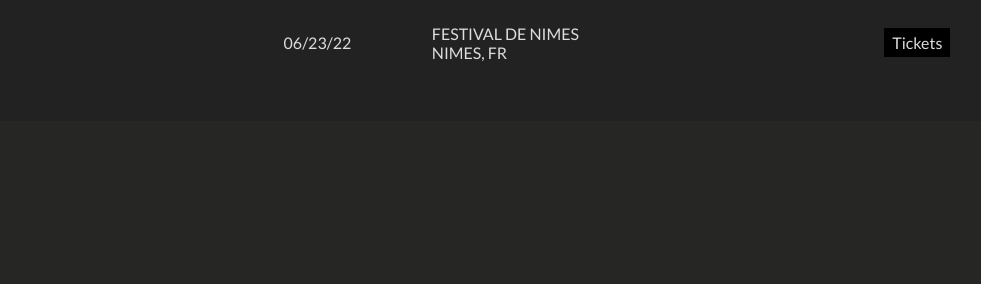
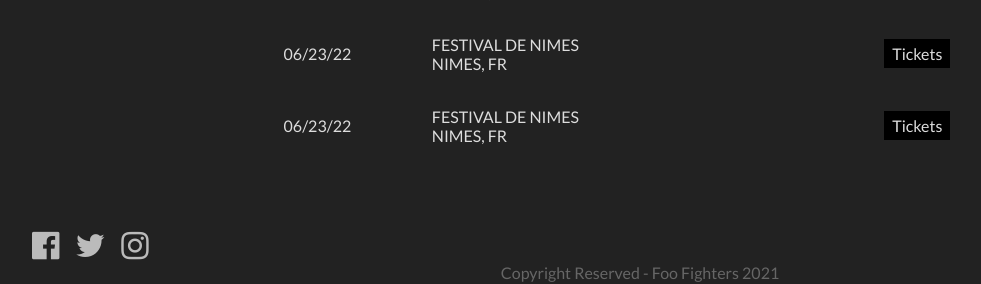
Before and after one commit to AymaneHrouch/foo-fighters-frontend, a PHP site: page / in a window 1280 px wide. Shown: the part 2806-3090 px from the top of the page, without its empty margins (0-981 px from the left). Before the commit the page ends 2867 px from the top, so only its background shows below. Run offline with PHP 8.4, Linux system fonts and the light colour scheme; some web fonts are replaced.

Commit message:
add footer

```diff
--- a/assets/common/css/style.css
+++ b/assets/common/css/style.css
@@ -78,6 +78,7 @@
 #members {
   background: linear-gradient(rgba(0, 0, 0, 0.541), rgba(0, 0, 0, 0.445)),
     url("https://www.morrisonhotelgallery.com/images/big/05-dave-grohl-foo-fighters-2008-by-dustin-rabin-067b-2409530.jpg");
+    padding: 2.6rem 0;
 }
 
 #members div {
@@ -186,6 +187,43 @@
   background-color: #ddd;
   color: #000;
 }
+
+/* Footer */
+
+footer {
+  position: relative;
+}
+
+footer div {
+  height: 5rem;
+  background-color: #222;
+  display: flex;
+  align-items: center;
+  padding: 1rem 2rem;
+  font-size: 2rem;
+}
+
+footer div a:link,
+footer div a:active,
+footer div a:visited {
+  text-decoration: none;
+  color: #bbb;
+  margin-right: 1rem;
+}
+
+footer div a:hover {
+  color: #fff;
+}
+
+footer p {
+  color: #666;
+  position: absolute;
+  bottom: 2px;
+  width:100%;
+  text-align: center;
+}
+
+
 /* albums.html */
 
 .scroll {
--- a/index.html
+++ b/index.html
@@ -5,6 +5,10 @@
     <meta http-equiv="X-UA-Compatible" content="IE=edge" />
     <meta name="viewport" content="width=device-width, initial-scale=1.0" />
     <link rel="stylesheet" href="assets/common/css/style.css" />
+    <link
+      rel="stylesheet"
+      href="assets/libs/css/font-awesome-4.7.0/css/font-awesome.min.css"
+    />
     <title>Foo Fighters - Home</title>
   </head>
   <body>
@@ -179,6 +183,16 @@
         </table>
       </div>
     </section>
+    <footer>
+      <div>
+        <a href="#">
+          <i class="fa fa-facebook-official" aria-hidden="true"></i>
+        </a>
+        <a href="#"><i class="fa fa-twitter" aria-hidden="true"></i></a>
+        <a href="#"><i class="fa fa-instagram" aria-hidden="true"></i></a>
+      </div>
+      <p>Copyright Reserved - Foo Fighters 2021</p>
+    </footer>
     <script>
       setTimeout(() => document.location.replace("#members"), 2000);
     </script>
```
